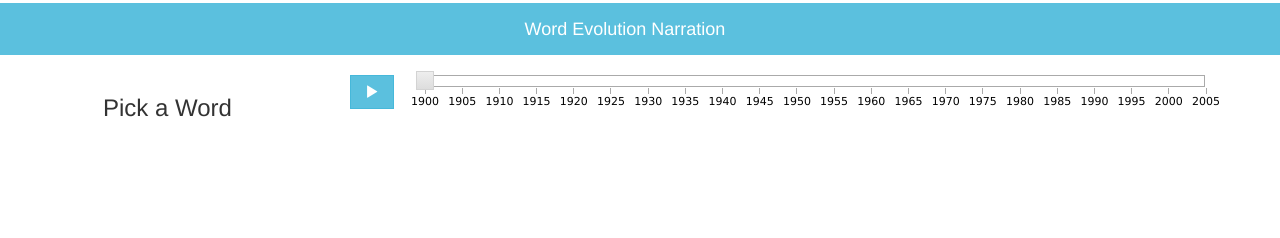
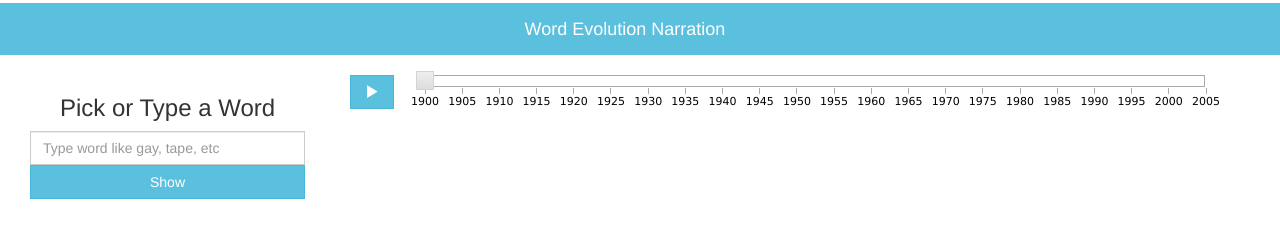
Before and after one commit to arvindram03/word-evo-viz, a plain HTML site: page static/index.html in a window 1280 px wide. Drawn offline with nearby package versions, Linux system fonts and the light colour scheme; files that its build step writes are made by us from their sources; no server answers; files whose address does not match are found by name.

Commit message:
Adding textfield to take word input

```diff
--- a/static/index.html
+++ b/static/index.html
@@ -25,7 +25,8 @@
         <!-- <div class="slider"> -->
         <div class="row">
         <div class="col-lg-3">
-          <h3 class="center-text">Pick a Word</h3>
+          <h3 class="center-text">Pick or Type a Word</h3>
+          <input type="text" class="form-control" id="word-input" placeholder="Type word like gay, tape, etc" value=""><span><button class="btn btn-info btn-group-justified" type="button" onclick="wordInput();">Show</button></span>
         </div>
         <div class="col-lg-9">
           <div class="col-lg-1">
--- a/static/js/site.js
+++ b/static/js/site.js
@@ -21,6 +21,12 @@ function fetchTextClassData(word) {
   xhttp.open("GET", "/word?q="+word, true);
   xhttp.send();
 
+}
+
+function wordInput() {
+  // var textField = d3.select("#word-input");
+  word = document.getElementById("word-input").value;
+  fetchTextClassData(word);
 }
 
 function fetchWords() {
```
